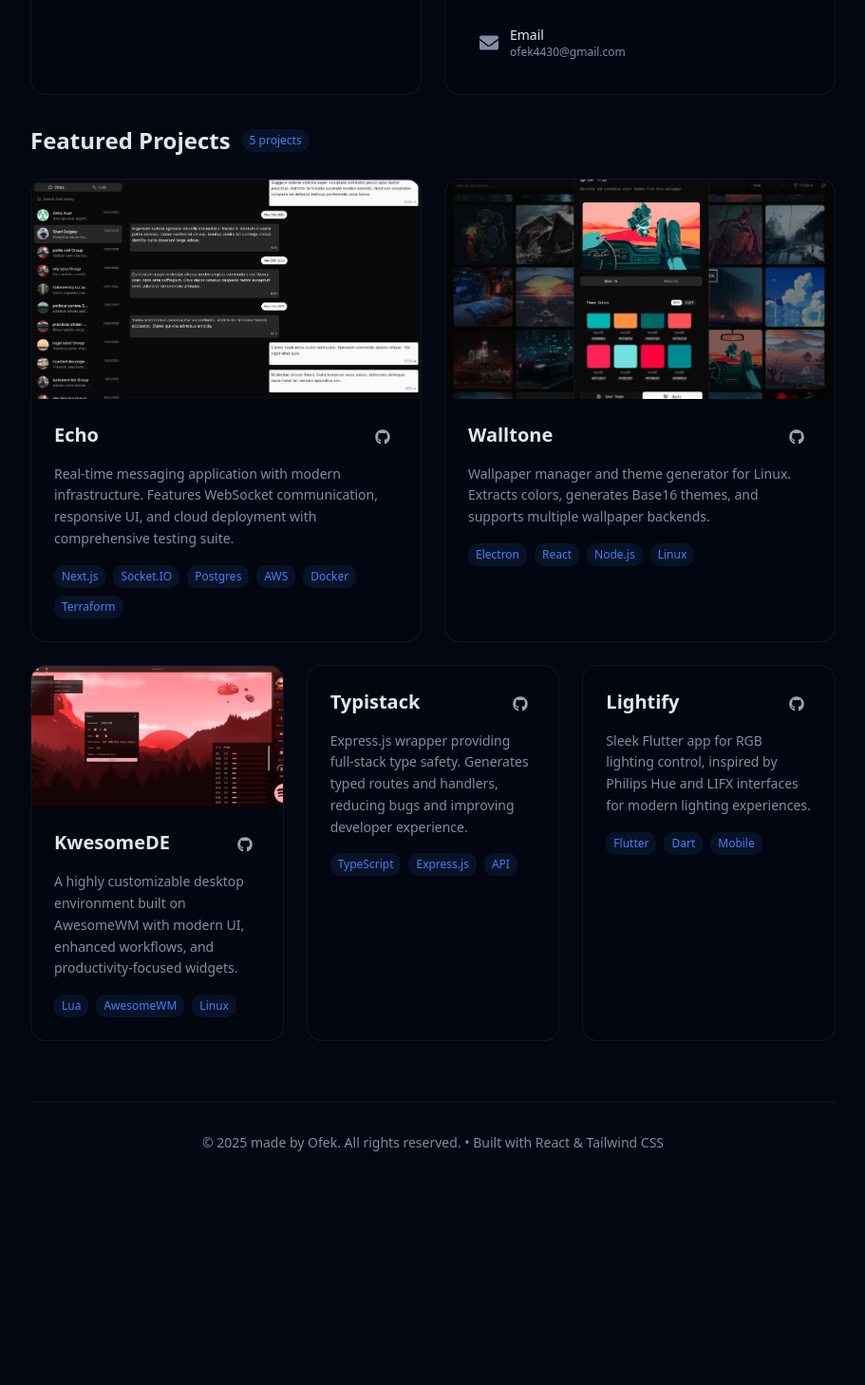
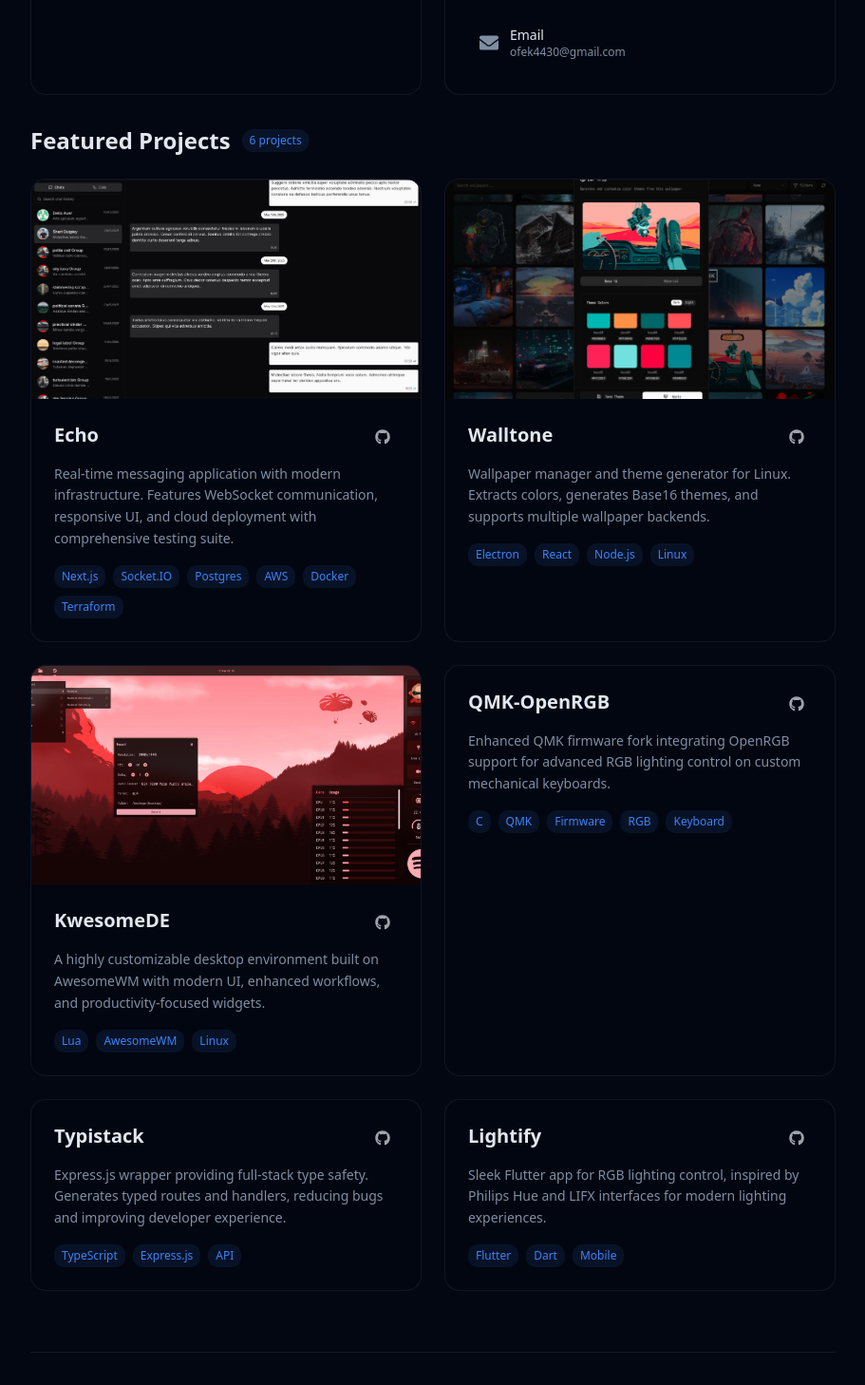
Before and after one commit to Kasper24/portfolio, a React (Vite) app: page / in a window 1280 px wide. Shown: the part 980-2438 px from the top of the page at 95% size, without its empty margins (184-1095 px from the left). Before the commit the page ends 2249 px from the top, so only its background shows below. Built offline with nearby package versions, Linux system fonts and the light colour scheme; no server answers.

Commit message:
feat: add open rgb qmk project card

```diff
--- a/src/app.tsx
+++ b/src/app.tsx
@@ -322,7 +322,7 @@ export default function App() {
               <div className="mb-6 flex items-center gap-3">
                 <h2 className="text-2xl font-bold">{t("Featured Projects")}</h2>
                 <span className="rounded-full bg-primary/10 px-2 py-1 text-xs font-medium text-primary">
-                  {5} projects
+                  {6} projects
                 </span>
               </div>
               <div className="grid gap-6">
@@ -356,8 +356,8 @@ export default function App() {
                   />
                 </div>
 
-                {/* Second row - 3 columns */}
-                <div className="grid gap-6 md:grid-cols-3">
+                {/* Second row - 2 columns */}
+                <div className="grid gap-6 md:grid-cols-2">
                   <ProjectCard
                     title="KwesomeDE"
                     description="A highly customizable desktop environment built on AwesomeWM with modern UI, enhanced workflows, and productivity-focused widgets."
@@ -367,6 +367,18 @@ export default function App() {
                     owner="Kasper24"
                     repo="KwesomeDE"
                   />
+                  <ProjectCard
+                    title="QMK-OpenRGB"
+                    description="Enhanced QMK firmware fork integrating OpenRGB support for advanced RGB lighting control on custom mechanical keyboards."
+                    tags={["C", "QMK", "Firmware", "RGB", "Keyboard"]}
+                    github="https://github.com/Kasper24/QMK-OpenRGB"
+                    owner="Kasper24"
+                    repo="QMK-OpenRGB"
+                  />
+                </div>
+
+                {/* Third row - 2 columns */}
+                <div className="grid gap-6 md:grid-cols-2">
                   <ProjectCard
                     title="Typistack"
                     description="Express.js wrapper providing full-stack type safety. Generates typed routes and handlers, reducing bugs and improving developer experience."
```
Also changed, not shown: playwright.config.ts (+8 -8 lines), 1 other file (tests, documents, lock files or other folders).
